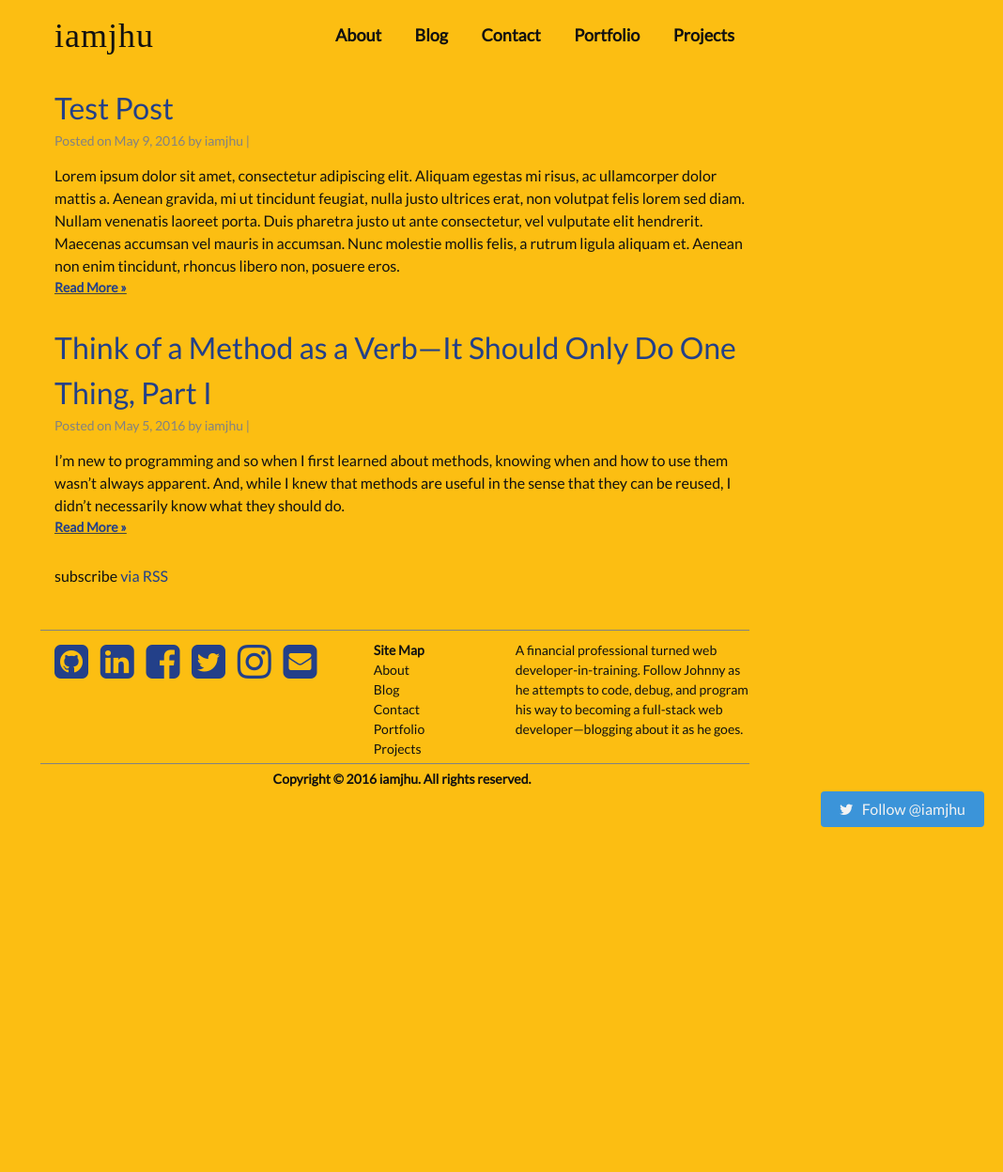
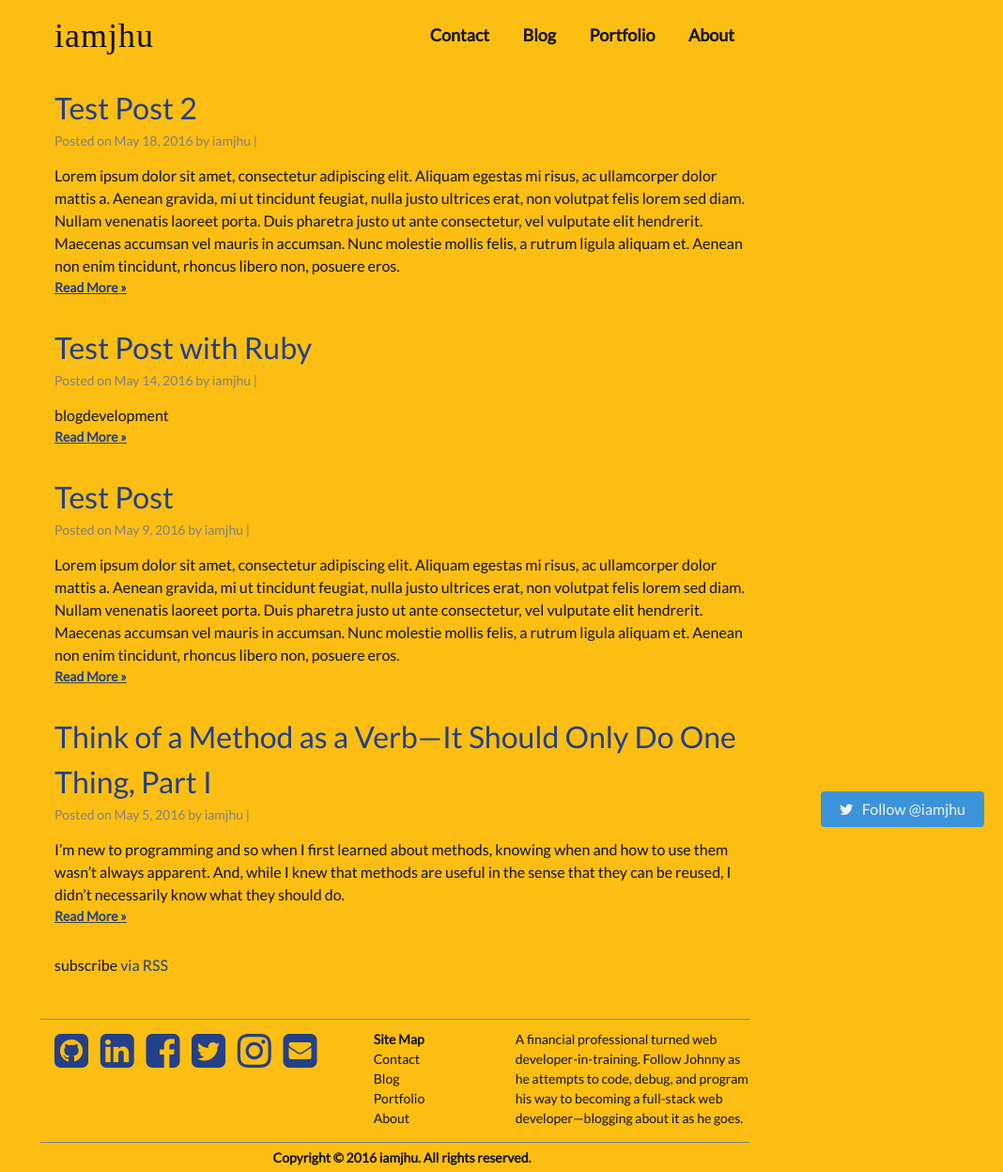
Before and after one commit to heyitsjhu/iamjhu.github.io, a Jekyll site: the page built from blog/index.html, in a window 1280 px wide. Shown: the whole page at 94% size, without its empty margins (212-1280 px from the left). Built offline with Jekyll 4.4.1, drawn with Linux system fonts in a browser that asks for light colours; nearby versions of some CDN libraries; some web fonts are replaced; comment, search, counter and statistics services are not loaded; before the commit the page ends 900 px from its top, so only the background shows below that.

Commit message:
Update folder structure; add subfolder categories to blog

```diff
--- a/_config.yml
+++ b/_config.yml
@@ -39,5 +39,4 @@ defaults:
     values:
       layout: "post"
       author: "iamjhu"
-      category: ["blog", "ruby"]
       tags: ["ruby", "coding", "programming", "tech"]
--- /dev/null
+++ b/blog/design/_posts/2016-05-18-Another-Test-Post.markdown
@@ -0,0 +1,9 @@
+---
+title: "Test Post 2"
+date: 2016-05-18 16:08:10 -0700
+disqus_identifier: "2e34b586-c727-4545-a7d8-ff5cc92beb57"
+---
+
+Lorem ipsum dolor sit amet, consectetur adipiscing elit. Aliquam egestas mi risus, ac ullamcorper dolor mattis a. Aenean gravida, mi ut tincidunt feugiat, nulla justo ultrices erat, non volutpat felis lorem sed diam. Nullam venenatis laoreet porta. Duis pharetra justo ut ante consectetur, vel vulputate elit hendrerit. Maecenas accumsan vel mauris in accumsan. Nunc molestie mollis felis, a rutrum ligula aliquam et. Aenean non enim tincidunt, rhoncus libero non, posuere eros.
+
+Duis scelerisque sem quis tristique sollicitudin. Nullam ultricies neque nisi, sed pulvinar mauris euismod ac. Sed convallis venenatis eleifend. Fusce lorem lacus, dictum quis posuere nec, egestas ac risus. Proin porta, nisl in tempor iaculis, nunc nisi gravida felis, sed rhoncus est orci vulputate purus. Vestibulum ornare ornare aliquet. Quisque cursus ligula ligula, in tincidunt nulla egestas id. Nulla sollicitudin suscipit arcu posuere malesuada. Fusce in placerat magna, et vestibulum quam. Vestibulum placerat congue leo, non euismod turpis vulputate non. Vivamus at metus non nibh pharetra consequat. Nunc laoreet velit molestie viverra rutrum. Nunc rhoncus efficitur neque vitae lobortis. Nam rutrum nunc vitae ante cursus tempus. Nam lectus augue, mattis non congue non, mattis sed ex.
--- /dev/null
+++ b/blog/development/_posts/2016-05-17-test-post-with-ruby.markdown
@@ -0,0 +1,11 @@
+---
+title: "Test Post with Ruby"
+date: 2016-05-14 16:08:10 -0700
+disqus_identifier: "2e34b586-c727-4545-a7d8-ff5cc92beb57"
+---
+
+{{ page.categories }}
+
+Lorem ipsum dolor sit amet, consectetur adipiscing elit. Aliquam egestas mi risus, ac ullamcorper dolor mattis a. Aenean gravida, mi ut tincidunt feugiat, nulla justo ultrices erat, non volutpat felis lorem sed diam. Nullam venenatis laoreet porta. Duis pharetra justo ut ante consectetur, vel vulputate elit hendrerit. Maecenas accumsan vel mauris in accumsan. Nunc molestie mollis felis, a rutrum ligula aliquam et. Aenean non enim tincidunt, rhoncus libero non, posuere eros.
+
+Duis scelerisque sem quis tristique sollicitudin. Nullam ultricies neque nisi, sed pulvinar mauris euismod ac. Sed convallis venenatis eleifend. Fusce lorem lacus, dictum quis posuere nec, egestas ac risus. Proin porta, nisl in tempor iaculis, nunc nisi gravida felis, sed rhoncus est orci vulputate purus. Vestibulum ornare ornare aliquet. Quisque cursus ligula ligula, in tincidunt nulla egestas id. Nulla sollicitudin suscipit arcu posuere malesuada. Fusce in placerat magna, et vestibulum quam. Vestibulum placerat congue leo, non euismod turpis vulputate non. Vivamus at metus non nibh pharetra consequat. Nunc laoreet velit molestie viverra rutrum. Nunc rhoncus efficitur neque vitae lobortis. Nam rutrum nunc vitae ante cursus tempus. Nam lectus augue, mattis non congue non, mattis sed ex.
--- a/projects.html
+++ /dev/null
@@ -1,7 +0,0 @@
----
-layout: page
-title: Projects
-permalink: /projects/
----
-
-Coming soon...
```
Also changed, not shown: about/index.html (renamed from about.html), blog/design/_posts/2016-05-09-test-post.markdown (renamed from _posts/2016-05-09-test-post.markdown), blog/development/_posts/2016-05-05-think-of-a-method-as-a-verb-it-should-only-do-one-thing-part-one.markdown (renamed from _posts/2016-05-05-think-of-a-method-as-a-verb-it-should-only-do-one-thing-part-one.markdown), blog/index.html (renamed from blog.html), contact/contact.md (renamed from contact.md), portfolio/index.html (renamed from portfolio.html).
